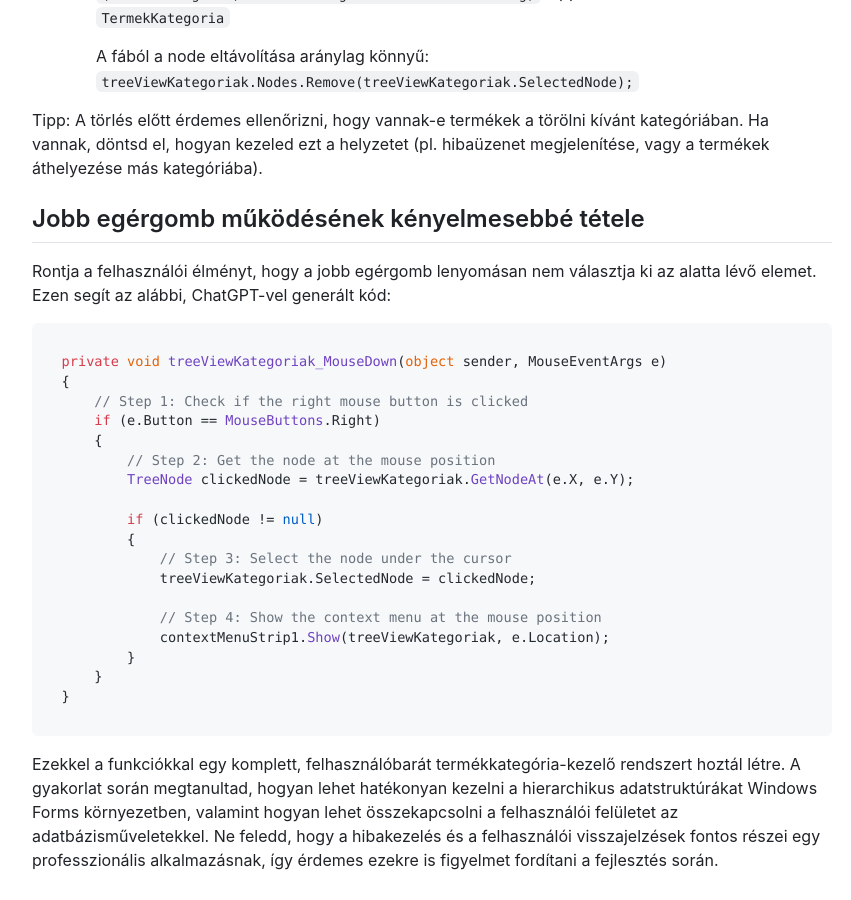
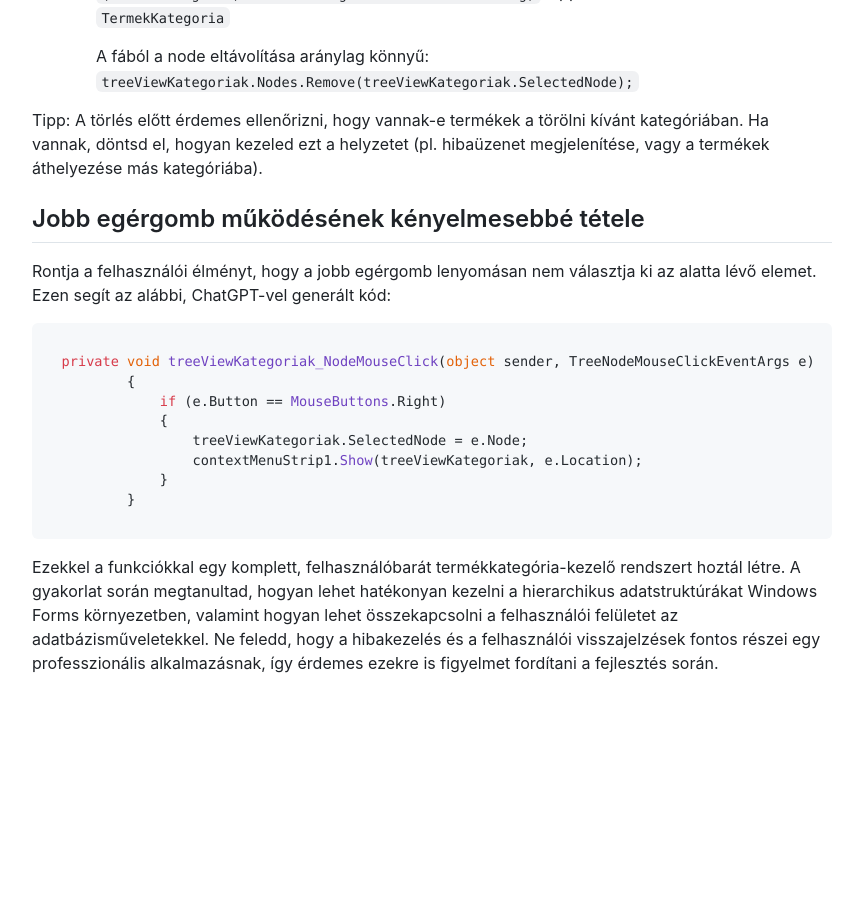
Before and after one commit to balintmatyus/softeng-refurb, a Jekyll site: the page built from ch02-winforms/ch02-03-product-category-treeview-part02.md, in a window 1280 px wide and 900 px high, scrolled down 4314 px. Shown: the whole window, without its empty margins (208-1059 px from the left). Built offline with Jekyll 4.4.1, drawn with Linux system fonts in a browser that asks for light colours; nearby versions of some CDN libraries; our own code applies the rules of GitHub Pages for plain Markdown files; after the commit the page ends 5017 px from its top, so only the background shows below that.

Commit message:
Update ch02-03-product-category-treeview-part02.md
Egyszerűbb node kiválaztás treeview-ban

````diff
--- a/ch02-winforms/ch02-03-product-category-treeview-part02.md
+++ b/ch02-winforms/ch02-03-product-category-treeview-part02.md
@@ -163,24 +163,14 @@ Tipp: A törlés előtt érdemes ellenőrizni, hogy vannak-e termékek a töröl
 Rontja a felhasználói élményt, hogy a jobb egérgomb lenyomásan nem választja ki az alatta lévő elemet. Ezen segít az alábbi, ChatGPT-vel generált kód:
 
 ```csharp
-private void treeViewKategoriak_MouseDown(object sender, MouseEventArgs e)
-{
-    // Step 1: Check if the right mouse button is clicked
-    if (e.Button == MouseButtons.Right)
-    {
-        // Step 2: Get the node at the mouse position
-        TreeNode clickedNode = treeViewKategoriak.GetNodeAt(e.X, e.Y);
-
-        if (clickedNode != null)
+private void treeViewKategoriak_NodeMouseClick(object sender, TreeNodeMouseClickEventArgs e)
         {
-            // Step 3: Select the node under the cursor
-            treeViewKategoriak.SelectedNode = clickedNode;
-
-            // Step 4: Show the context menu at the mouse position
-            contextMenuStrip1.Show(treeViewKategoriak, e.Location);
+            if (e.Button == MouseButtons.Right)
+            {
+                treeViewKategoriak.SelectedNode = e.Node;
+                contextMenuStrip1.Show(treeViewKategoriak, e.Location);
+            }
         }
-    }
-}
 ```
 
 
````
